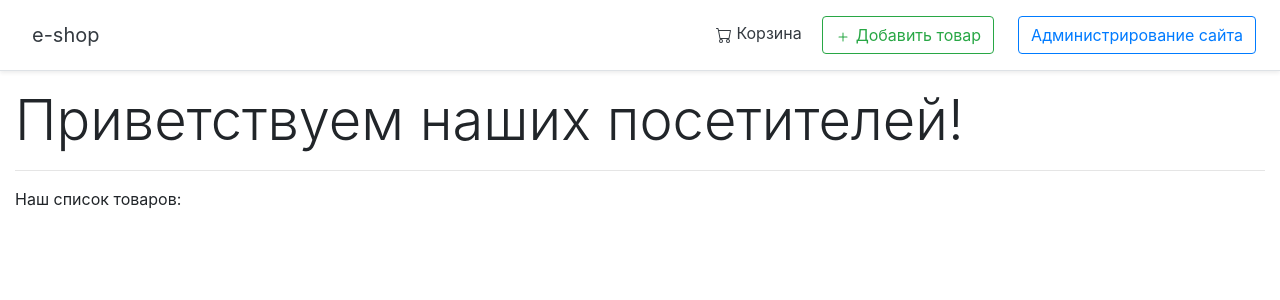
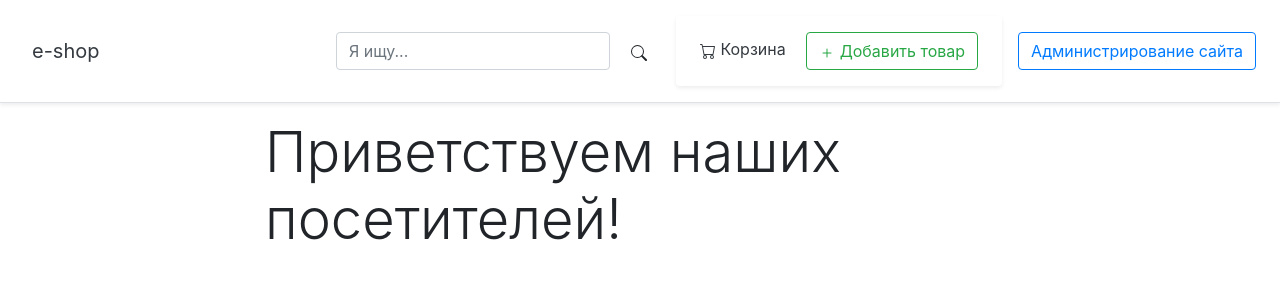
Before and after one commit to aitmrza/e_shop, a Django app: template core/templates/core/home.html in a window 1280 px wide. Shown: the top 300 px of the page. Run offline with Django 3.2, Linux system fonts and the light colour scheme; the template is opened without the code that fills it, so the values that code supplies are empty; some libraries are stand-ins or nearby versions.

Commit message:
added product search

```diff
--- a/core/templates/base.html
+++ b/core/templates/base.html
@@ -1,35 +1,57 @@
 <!DOCTYPE html>
 {% load static %}
 <html lang="ru">
+
 <head>
   <meta charset="UTF-8">
   <meta name="viewport" content="width=device-width, initial-scale=1.0">
   <title>{% block title %}{% endblock %}</title>
-    <link rel="stylesheet" href="https://stackpath.bootstrapcdn.com/bootstrap/4.5.0/css/bootstrap.min.css" integrity="sha384-9aIt2nRpC12Uk9gS9baDl411NQApFmC26EwAOH8WgZl5MYYxFfc+NcPb1dKGj7Sk" crossorigin="anonymous">
-    <link rel="stylesheet" href="{% static 'main.css' %}">
+  <link rel="stylesheet" href="https://stackpath.bootstrapcdn.com/bootstrap/4.5.0/css/bootstrap.min.css"
+    integrity="sha384-9aIt2nRpC12Uk9gS9baDl411NQApFmC26EwAOH8WgZl5MYYxFfc+NcPb1dKGj7Sk" crossorigin="anonymous">
+  <link rel="stylesheet" href="{% static 'css/main.css' %}">
 </head>
+
 <body>
   <div class="d-flex flex-column flex-md-row align-items-center p-3 px-md-4 mb-3 bg-white border-bottom shadow-sm">
     <h5 class="my-0 mr-md-auto font-weight-normal"><a class="p-2 text-dark" href="{% url 'home' %}">e-shop</a></h5>
-        <nav class="my-2 my-md-0 mr-md-3">
+    <nav class="navbar navbar-light">
+      <form class="form-inline" action="{% url 'home' %}">{% csrf_token %}
+        <input class="form-control mr-sm-2" type="search" name="key_word" placeholder="Я ищу..." aria-label="Search">
+        <button class="btn my-2 my-sm-0" type="submit">
+          <svg width="1em" height="1em" viewBox="0 0 16 16" class="bi bi-search" fill="currentColor"
+            xmlns="http://www.w3.org/2000/svg">
+            <path fill-rule="evenodd"
+              d="M10.442 10.442a1 1 0 0 1 1.415 0l3.85 3.85a1 1 0 0 1-1.414 1.415l-3.85-3.85a1 1 0 0 1 0-1.415z" />
+            <path fill-rule="evenodd"
+              d="M6.5 12a5.5 5.5 0 1 0 0-11 5.5 5.5 0 0 0 0 11zM13 6.5a6.5 6.5 0 1 1-13 0 6.5 6.5 0 0 1 13 0z" />
+          </svg>
+        </button>
+      </form>
+    </nav>
+    <nav class="my-2 my-md-0 mr-md-3 shadow-sm p-3 mb-5 bg-white rounded">
       <a class="p-2 text-dark" href="#">
-            <svg width="1em" height="1em" viewBox="0 0 16 16" class="bi bi-cart" fill="currentColor" xmlns="http://www.w3.org/2000/svg">
-              <path fill-rule="evenodd" d="M0 1.5A.5.5 0 0 1 .5 1H2a.5.5 0 0 1 .485.379L2.89 3H14.5a.5.5 0 0 1 .491.592l-1.5 8A.5.5 0 0 1 13 12H4a.5.5 0 0 1-.491-.408L2.01 3.607 1.61 2H.5a.5.5 0 0 1-.5-.5zM3.102 4l1.313 7h8.17l1.313-7H3.102zM5 12a2 2 0 1 0 0 4 2 2 0 0 0 0-4zm7 0a2 2 0 1 0 0 4 2 2 0 0 0 0-4zm-7 1a1 1 0 1 0 0 2 1 1 0 0 0 0-2zm7 0a1 1 0 1 0 0 2 1 1 0 0 0 0-2z"/>
+        <svg width="1em" height="1em" viewBox="0 0 16 16" class="bi bi-cart" fill="currentColor"
+          xmlns="http://www.w3.org/2000/svg">
+          <path fill-rule="evenodd"
+            d="M0 1.5A.5.5 0 0 1 .5 1H2a.5.5 0 0 1 .485.379L2.89 3H14.5a.5.5 0 0 1 .491.592l-1.5 8A.5.5 0 0 1 13 12H4a.5.5 0 0 1-.491-.408L2.01 3.607 1.61 2H.5a.5.5 0 0 1-.5-.5zM3.102 4l1.313 7h8.17l1.313-7H3.102zM5 12a2 2 0 1 0 0 4 2 2 0 0 0 0-4zm7 0a2 2 0 1 0 0 4 2 2 0 0 0 0-4zm-7 1a1 1 0 1 0 0 2 1 1 0 0 0 0-2zm7 0a1 1 0 1 0 0 2 1 1 0 0 0 0-2z" />
         </svg> Корзина
       </a>
       <a class="p-2 text-dark" href="{% url 'product-add' %}">
         <button class='btn btn-outline-success'>
-                <svg width="1em" height="1em" viewBox="0 0 16 16" class="bi bi-plus" fill="currentColor" xmlns="http://www.w3.org/2000/svg">
-                    <path fill-rule="evenodd" d="M8 3.5a.5.5 0 0 1 .5.5v4a.5.5 0 0 1-.5.5H4a.5.5 0 0 1 0-1h3.5V4a.5.5 0 0 1 .5-.5z"/>
-                    <path fill-rule="evenodd" d="M7.5 8a.5.5 0 0 1 .5-.5h4a.5.5 0 0 1 0 1H8.5V12a.5.5 0 0 1-1 0V8z"/>
+          <svg width="1em" height="1em" viewBox="0 0 16 16" class="bi bi-plus" fill="currentColor"
+            xmlns="http://www.w3.org/2000/svg">
+            <path fill-rule="evenodd"
+              d="M8 3.5a.5.5 0 0 1 .5.5v4a.5.5 0 0 1-.5.5H4a.5.5 0 0 1 0-1h3.5V4a.5.5 0 0 1 .5-.5z" />
+            <path fill-rule="evenodd" d="M7.5 8a.5.5 0 0 1 .5-.5h4a.5.5 0 0 1 0 1H8.5V12a.5.5 0 0 1-1 0V8z" />
           </svg> Добавить товар
         </button>
       </a>
     </nav>
-        <a class="btn btn-outline-primary" href="/admin">Администрирование сайта</a>
+    <a class="btn btn-outline-primary d-none d-lg-block" href="/admin">Администрирование сайта</a>
   </div>
   <div class="container-fluid">
     {% block content %}{% endblock %}
   </div>
 </body>
+
 </html>
--- a/core/templates/core/home.html
+++ b/core/templates/core/home.html
@@ -3,12 +3,22 @@
 {% block title %} Главная {% endblock %}
 
 {% block content %}
-<h1 class="display-4">Приветствуем наших посетителей!</h1>
-<hr>
-<p>Наш список товаров:</p>
+{% include 'notification.html' %}
+<h1 class="display-4 mx-auto" style="width: 60%">Приветствуем наших посетителей!</h1>
+<br>
+<div class="row">
 {% for product in products %}
-    <ul>
-        <a class="dropdown-item" href="{% url 'product' product.id %}">{{ product }}</a>
-    </ul>
-{% endfor %}
+<div class="col-lg">
+        <a class="text-dark" href="{% url 'product' product.id %}">
+            <div>
+                <img class="bd-placeholder-img rounded" src="{{ product.image.url }}" width="180" height="240">
+            </div>
+            <div>
+                <h4>{{ product.price }} ₽</h4>
+                <p>{{ product.name|truncatechars:35 }}</p>
+            </div>
+        </a>
+    </div>
+    {% endfor %}
+</div>
 {% endblock %}
--- /dev/null
+++ b/core/templates/notification.html
@@ -0,0 +1,11 @@
+{% if product_added %}
+<div class="alert alert-success" role="alert">
+    {{ product_added }}
+</div>
+{% endif %}
+
+{% if product_edit %}
+<div class="alert alert-success" role="alert">
+    {{ product_edit }}
+</div>
+{% endif %}
--- a/e_shop/urls.py
+++ b/e_shop/urls.py
@@ -5,7 +5,7 @@ from django.conf.urls.static import static
 
 
 urlpatterns = [
-    path('admin', admin.site.urls),
+    path('admin/', admin.site.urls),
     path('product/', include('product.urls')),
     path('feedback/', include('feedback.urls')),
     path('', include('core.urls')),
--- a/product/urls.py
+++ b/product/urls.py
@@ -1,9 +1,10 @@
 from django.urls import path
+
 from .views import *
-
 
 urlpatterns = [
     path('<int:id>/', product, name='product'),
     path('add', product_add, name='product-add'),
-    path('edit/<int:id>', product_edit, name='product-edit')
+    path('edit/<int:id>', product_edit, name='product-edit'),
+    path('delete/<int:id>', product_delete, name='product-delete')
 ]
```
Also changed, not shown: core/views.py (+14 -1 lines), product/models.py (+9 -5 lines), product/templates/product/product.html (+14 -5 lines), product/views.py (+17 -5 lines), core/static/css/main.css (renamed from media/static/css/main.css), media/static/no_image.png (deleted). Lines whose indentation alone changed are shown as unchanged.
